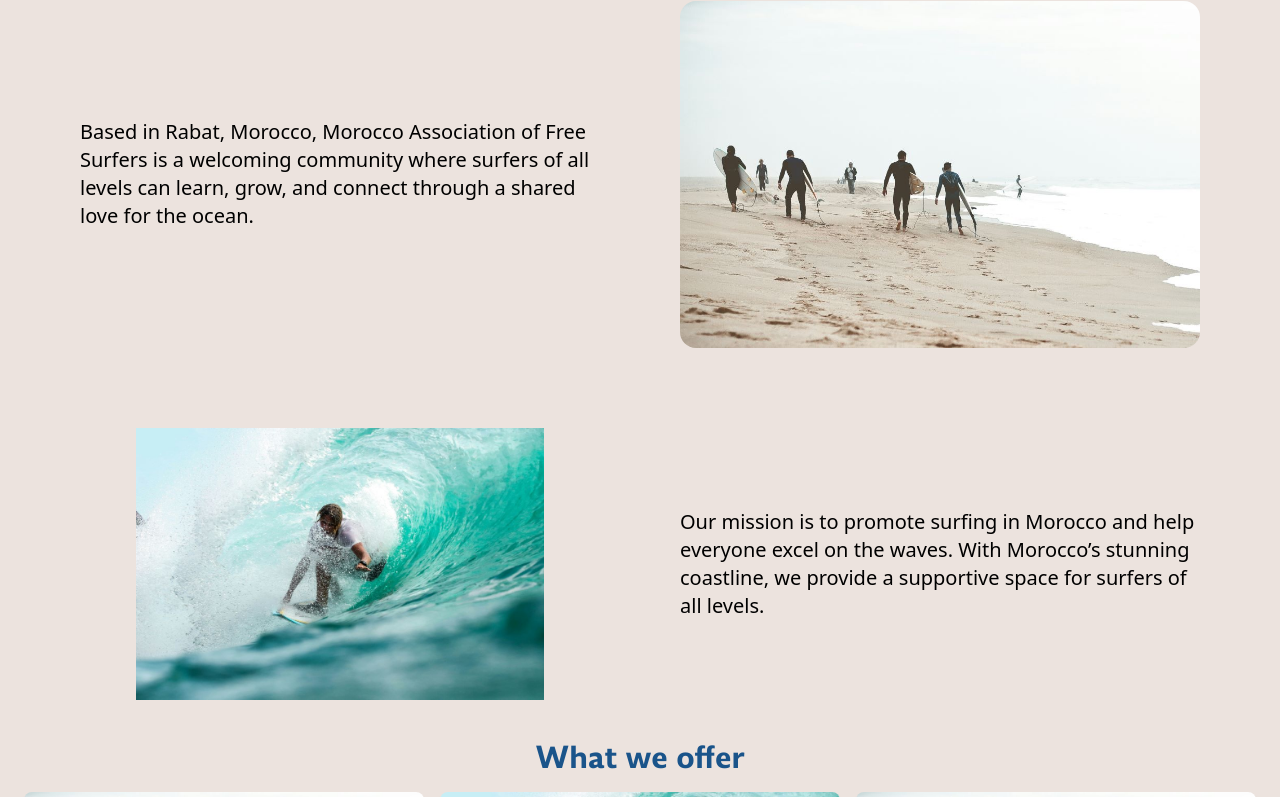
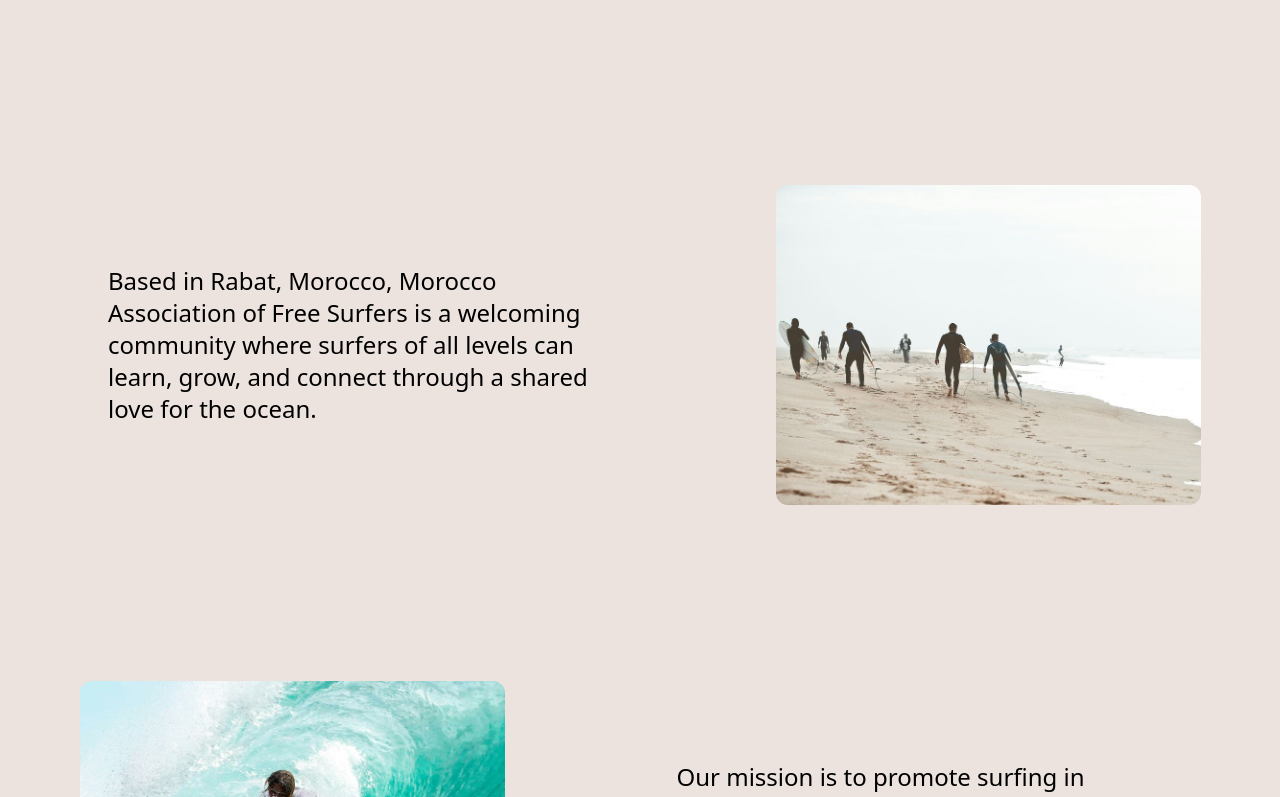
Before and after one commit to Ahmed-Driss1/AMFS, a React (Vite) app: page / in a window 1280 px wide. Shown: the part 983-1780 px from the top of the page. Built offline with nearby package versions, Linux system fonts and the light colour scheme.

Commit message:
about finale form

```diff
--- a/src/component/About.jsx
+++ b/src/component/About.jsx
@@ -6,60 +6,66 @@ import aboutimage2 from "@/assets/images/about2.jpg";
 export default function About() {
     const tiltRefs = useRef([]);
 
-    // useEffect(() => {
-    //     tiltRefs.current.forEach((tiltRef) => {
-    //       if (tiltRef) {
-    //         VanillaTilt.init(tiltRef, {
-    //           max: 10, // Subtle tilt effect
-    //           speed: 700, // Smooth transition speed
-    //           glare: true,
-    //           "max-glare": 0.2,
-    //           easing: "cubic-bezier(.03,.98,.52,.99)", // Smooth easing
-    //         });
-    //       }
-    //     });
+    useEffect(() => {
+        tiltRefs.current.forEach((tiltRef) => {
+          if (tiltRef) {
+            VanillaTilt.init(tiltRef, {
+              max: 10, // Subtle tilt effect
+              speed: 700, // Smooth transition speed
+              glare: true,
+              "max-glare": 0.2,
+              easing: "cubic-bezier(.03,.98,.52,.99)", // Smooth easing
+            });
+          }
+        });
 
-    //     // Clean up effect
-    //     return () => {
-    //       tiltRefs.current.forEach((tiltRef) => tiltRef?.vanillaTilt?.destroy());
-    //     };
-    // }, []);
+        // Clean up effect
+        return () => {
+          tiltRefs.current.forEach((tiltRef) => tiltRef?.vanillaTilt?.destroy());
+        };
+    }, []);
 
-
-    // ref={(el) => (tiltRefs.current[0] = el)}
 
     return (
         <>
-            <section className="min-h-screen bg-light flex flex-col items-center gap-20">
-              <h2 className="text-accent font-Shrikhand text-4xl my-8">More than a surf club</h2>
-              <div className=" h-auto flex flex-row items-center px-20 gap-20">
-                <div className="text-xl w-1/2">
+
+            <section className="min-h-screen bg-light flex flex-col items-center gap-20 lg:gap-44 lg:py-24">
+
+              <h2 className="text-accent text-center mt-9 font-Shrikhand text-2xl sm:text-3xl md:text-4xl lg:text-6xl">More than a surf club</h2>
+
+              <div className=" h-auto flex flex-col sm:flex-row items-center gap-8 lg:gap-36 lg:mx-20 sm:mx-8">
+                <div className="lg:text-2xl  sm:texl-l  md:text-xl text-m text-center md:text-left
+                  sm:w-1/2 mx-7">
+
                         <p>
                         Based in Rabat, Morocco, Morocco Association of Free Surfers is a welcoming community where surfers of all levels can learn, grow, and connect through a shared love for the ocean.
                         </p>
                     </div>
-                    <div className="w-1/2">
-                        <img
+                    <div className="">
+                    <img ref={(el) => (tiltRefs.current[0] = el)}
                         src={aboutimage1}
                         alt="group of surfers"
-                        className="rounded-2xl" />
+                        className="w-auto  lg:h-80 object-cover rounded-xl h-48 " />
                     </div>
 
               </div>
-              <div className=" h-auto flex flex-row-reverse items-center px-20 gap-20">
-                <div className="text-xl w-1/2 ">
+              <div className=" h-auto flex flex-col sm:flex-row-reverse  items-center gap-8  lg:gap-36 lg:mx-20 sm:mx-8">
+              <div className="lg:text-2xl sm:texl-l md:text-xl text-m text-center md:text-left
+                  lg:w-1/2 mx-7 sm:w-1/2 ">
+
                         <p>
                         Our mission is to promote surfing in Morocco and help everyone excel on the waves. With Morocco’s stunning coastline, we provide a supportive space for surfers of all levels.
                         </p>
                     </div>
-                    <div className="w-1/2 h-auto">
-                        <img
+                    <div className="">
+                    <img ref={(el) => (tiltRefs.current[1] = el)}
                         src={aboutimage2}
                         alt="group of surfers"
-                        className="px-14 rounded-xl" />
+                        className="w-auto lg:h-80 object-cover rounded-xl h-48" />
                     </div>
 
               </div>
+
             </section>
         </>
     );
--- a/tailwind.config.js
+++ b/tailwind.config.js
@@ -19,7 +19,7 @@ export default {
         dark: '#2F2C2C',
       },
       aspectRatio: {
-        "9/6" : '9 / 6'
+        "9/6" : '9 / 6',
 
       },
 
```
